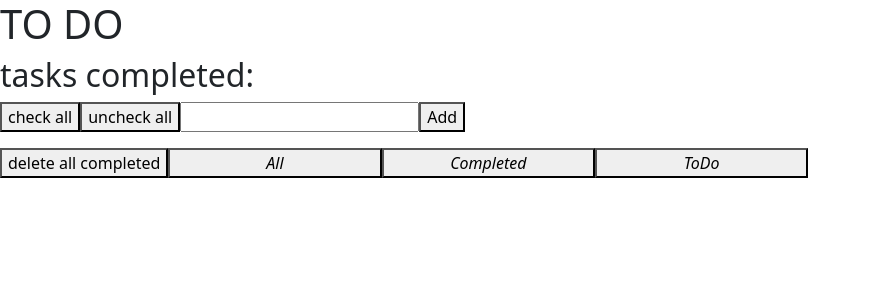
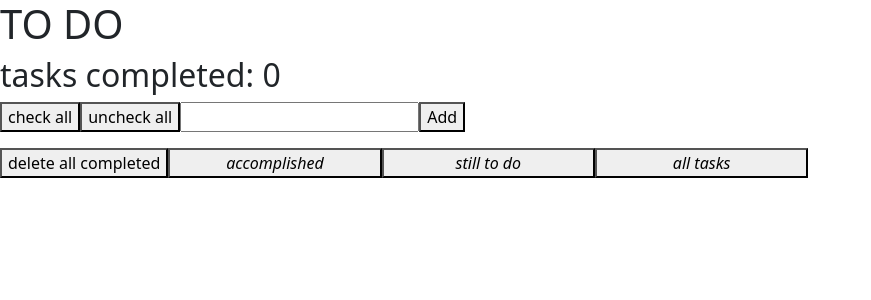
Before and after one commit to elijahwenndt/react-template-todo, a React (Create React App) app in the folder app/: page / in a window 1280 px wide. Shown: the top 300 px of the page, without its empty margins (0-871 px from the left). Built offline with nearby package versions, Linux system fonts and the light colour scheme.

Commit message:
generic filter working

```diff
--- a/app/src/App.js
+++ b/app/src/App.js
@@ -7,92 +7,37 @@ let keyNum = 0;
 function App() {
   const [value, setValue] = useState("");
   const [todo, setToDo] = useState([]);
-  const [page, setPage] = useState("false");
+  const [page, setPage] = useState();
+
+  console.log(page)
+
 
   let completeCounter = todo.filter(
     (totalComplete) => totalComplete.complete).length;
   console.log(completeCounter);
 
-  const buttonFilter = [
-    "All",
-    "Completed",
-    "ToDo",
-  ];
-  function handleClick(text) {
-    setPage(text);
+
+  function handleClick(boolean) {
+    setPage(boolean);
   }
   return (
     <>
-      <Submission value={value} setValue={setValue} todo={todo} setToDo={setToDo}/>
-      {/* <h1>TO DO</h1>
-      <h2>tasks completed: {completeCounter}</h2>
-      <button
-        onClick={() => {
-          todo.forEach((allTrue) => (allTrue.complete = true));
-          setToDo([...todo]);
-        }}
-      >
-        check all
-      </button>
-      <button onClick={() => {
-        todo.forEach((allFalse) => (allFalse.complete = false));
-        setToDo([...todo]);
-      }}>uncheck all</button>
-      <input value={value} onChange={(e) => setValue(e.target.value)} />
-      <button
-        onClick={() => {
-          setValue("");
-          setToDo([
-            ...todo,
-            {
-              id: `${value}_${todo.length}_${keyNum++}`,
-              value: value,
-              complete: false,
-            },
-          ]);
-        }}
-      >
-        Add
-      </button> */}
-      <Filtertodo todo={todo} page={page} setToDo={setToDo} />
+      <Submission value={value} setValue={setValue} todo={todo} setToDo={setToDo} completeCounter={completeCounter}/>
+
+      <Filtertodo todo={todo} page={page} bool={page} setToDo={setToDo} />
       {console.log(todo)}
-      {/* <ul>
-        {todo.map((mappedArr, i) => (
-          <li
-            className={mappedArr.complete ? "text-decoration-line-through" : ""}
-            key={mappedArr.id}
-          >
-            {mappedArr.value}{" "}
-            <button
-              onClick={() => {
-                setToDo(
-                  todo.filter((todoFilter) => todoFilter.id !== mappedArr.id)
-                );
-              }}
-            >
-              Delete
-            </button>
-            <input
-              className="form-check-input"
-              type="checkbox"
-              checked={mappedArr.complete ? true : false}
-              onClick={() => {
-                todo[i].complete = !todo[i].complete;
 
-                setToDo([...todo]);
-              }}
-            ></input>
-          </li>
-        ))}
-      </ul> */}
       <button onClick = {() => {
         setToDo(
           todo.filter(deleteComplete => deleteComplete.complete === false)
         )
       }}>delete all completed</button>
-      {buttonFilter.map((buttons) => (
-        <Statebutton text={buttons} handleClick={handleClick} />
-      ))}
+
+        <Statebutton text='accomplished' bool= {true} handleClick={handleClick} />
+        <Statebutton text='still to do' bool= {false} handleClick={handleClick} />
+        <Statebutton text='all tasks' bool={undefined} handleClick={handleClick} />
+
+
     </>
   );
 }
--- a/app/src/Filtertodo.js
+++ b/app/src/Filtertodo.js
@@ -1,10 +1,11 @@
 export default function PageFilter(props) {
-    // let FilterData = props.todo.filter(
-    //     (newList) => newList.complete
-    //   );
 
-      return (
-        <ul>
+    let FilterDataGeneric = props.todo.filter(
+        (newList) => newList.complete == props.bool)
+
+    if(props.page === undefined) {
+        return (
+            <ul>
         {props.todo.map((mappedArr, i) => (
           <li
             className={mappedArr.complete ? "text-decoration-line-through" : ""}
@@ -33,5 +34,80 @@ export default function PageFilter(props) {
           </li>
         ))}
       </ul>
-      )
+        )
+    }
+
+
+
+    if(props.page === true) {
+
+        return (
+            <ul>
+        {FilterDataGeneric.map((mappedArr, i) => (
+          <li
+            className={mappedArr.complete ? "text-decoration-line-through" : ""}
+            key={mappedArr.id}
+          >
+            {mappedArr.value}{" "}
+            <button
+              onClick={() => {
+                props.setToDo(
+                  props.todo.filter((todoFilter) => todoFilter.id !== mappedArr.id)
+                );
+              }}
+            >
+              Delete
+            </button>
+            <input
+              className="form-check-input"
+              type="checkbox"
+              checked={mappedArr.complete ? true : false}
+              onClick={() => {
+                props.todo[i].complete = !props.todo[i].complete;
+
+                props.setToDo([...props.todo]);
+              }}
+            ></input>
+          </li>
+        ))}
+      </ul>
+        )
 }
+
+if(props.page === false) {
+
+    return (
+        <ul>
+    {FilterDataGeneric.map((mappedArr, i) => (
+      <li
+        className={mappedArr.complete ? "text-decoration-line-through" : ""}
+        key={mappedArr.id}
+      >
+        {mappedArr.value}{" "}
+        <button
+          onClick={() => {
+            props.setToDo(
+              props.todo.filter((todoFilter) => todoFilter.id !== mappedArr.id)
+            );
+          }}
+        >
+          Delete
+        </button>
+        <input
+          className="form-check-input"
+          type="checkbox"
+          checked={mappedArr.complete ? true : false}
+          onClick={() => {
+            props.todo[i].complete = !props.todo[i].complete;
+
+            props.setToDo([...props.todo]);
+          }}
+        ></input>
+      </li>
+    ))}
+  </ul>
+    )
+
+}
+
+}
--- a/app/src/Statebutton.js
+++ b/app/src/Statebutton.js
@@ -2,7 +2,7 @@ export default function StateButtons(props) {
     return (
       <button
         className="col-md-2 col-12 text-center text-opacity-75 hover fst-italic"
-        onClick={() => props.handleClick(props.text)}
+        onClick={() => props.handleClick(props.bool)}
       >
         {props.text}
       </button>
--- a/app/src/Submission.js
+++ b/app/src/Submission.js
@@ -7,7 +7,7 @@ export default function Submission (props) {
       <button
         onClick={() => {
           props.todo.forEach((allTrue) => (allTrue.complete = true));
-          props.setToDo([...todo]);
+          props.setToDo([...props.todo]);
         }}
       >
         check all
```
